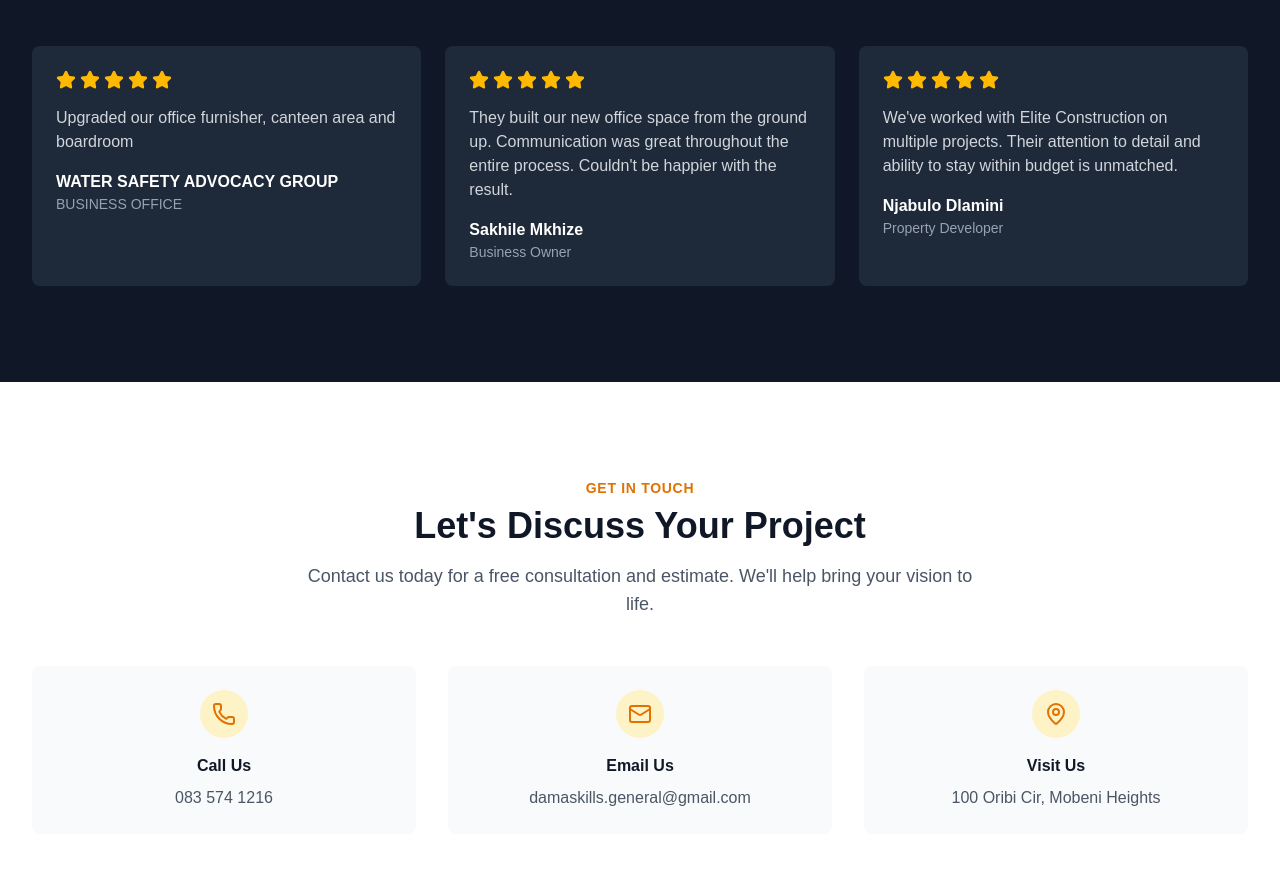
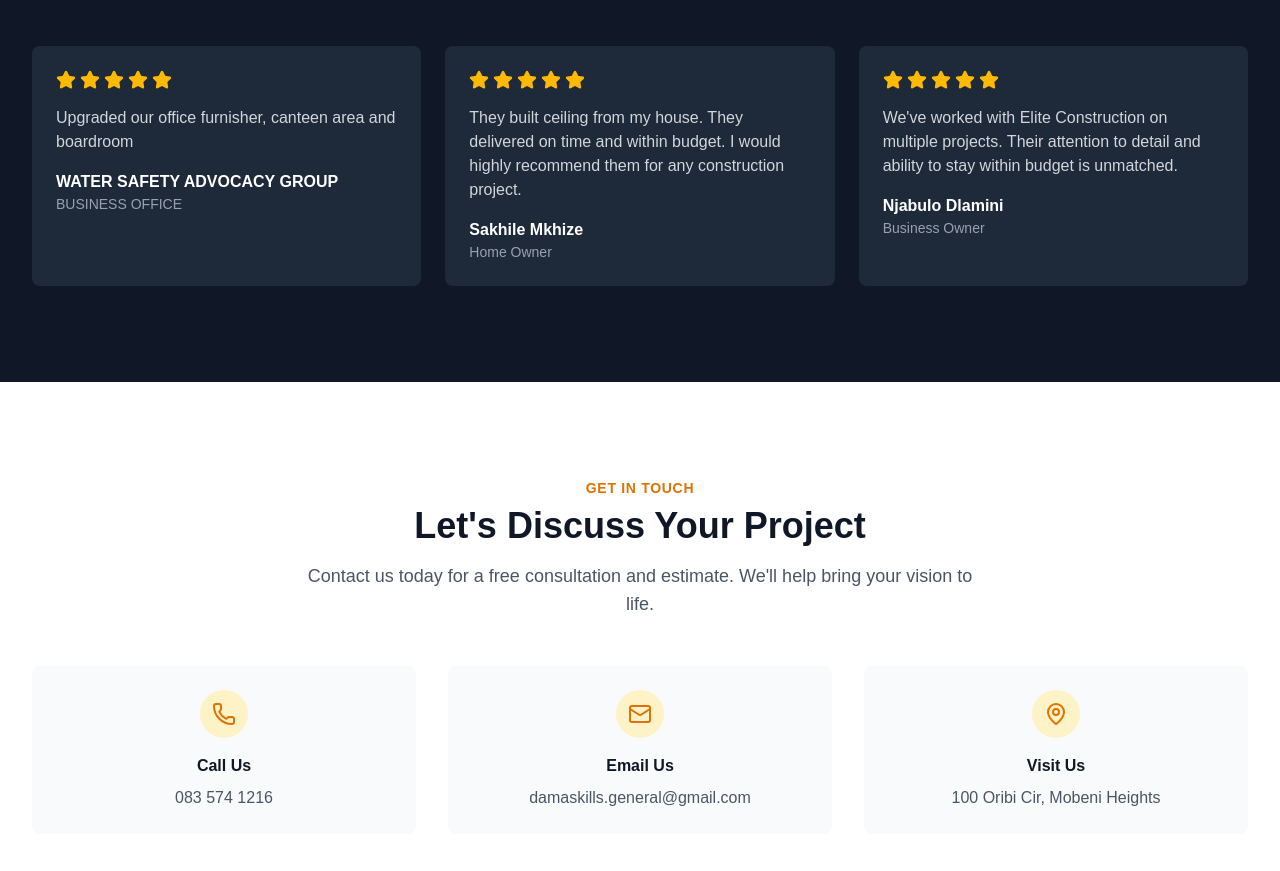
Before and after one commit to tsxepo-web/damaskills-trading, a Next.js app: page / in a window 1280 px wide. Shown: the part 2518-3389 px from the top of the page. Built offline with nearby package versions, Linux system fonts and the light colour scheme.

Commit message:
edited testimonials

```diff
--- a/app/components/Testimonials.tsx
+++ b/app/components/Testimonials.tsx
@@ -10,14 +10,14 @@ const testimonials = [
   {
     id: 2,
     name: "Sakhile Mkhize",
-    role: "Business Owner",
+    role: "Home Owner",
     content:
-      "They built our new office space from the ground up. Communication was great throughout the entire process. Couldn't be happier with the result.",
+      "They built ceiling from my house. They delivered on time and within budget. I would highly recommend them for any construction project.",
   },
   {
     id: 3,
     name: "Njabulo Dlamini",
-    role: "Property Developer",
+    role: "Business Owner",
     content:
       "We've worked with Elite Construction on multiple projects. Their attention to detail and ability to stay within budget is unmatched.",
   },
```
